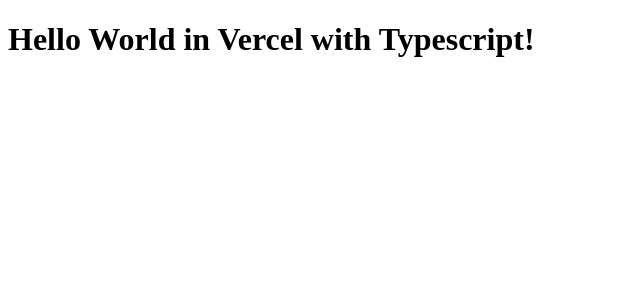
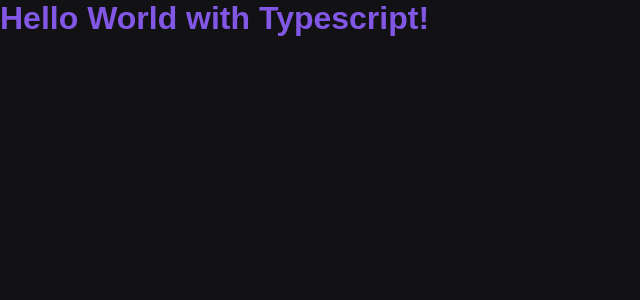
Before and after one commit to jp-freitas/Portifolio, a Next.js app: page / in a window 1280 px wide. Shown: the top 300 px of the page, without its empty margins (0-640 px from the left). Built offline with nearby package versions, Linux system fonts and the light colour scheme.

Commit message:
Using styled-components to create styles

```diff
--- /dev/null
+++ b/babel.config.js
@@ -0,0 +1,4 @@
+module.exports = {
+  presets: ["next/babel"],
+  plugins: [["styled-components", { "ssr": true }]]
+}
--- a/package.json
+++ b/package.json
@@ -20,11 +20,14 @@
   "dependencies": {
     "next": "^10.0.1",
     "react": "^17.0.1",
-    "react-dom": "^17.0.1"
+    "react-dom": "^17.0.1",
+    "styled-components": "^5.2.1"
   },
   "devDependencies": {
     "@types/node": "^14.14.7",
     "@types/react": "^16.9.56",
+    "@types/styled-components": "^5.1.4",
+    "babel-plugin-styled-components": "^1.11.1",
     "typescript": "^4.0.5"
   }
 }
--- a/pages/Home/index.tsx
+++ /dev/null
@@ -1,5 +0,0 @@
-function Home() {
-    return <h1>Hello World in Vercel!</h1>
-}
-
-export default Home;
--- a/pages/_app.tsx
+++ /dev/null
@@ -1,3 +0,0 @@
-export default function MyApp({ Component, pageProps }) {
-    return <Component {...pageProps} />
-}
--- a/pages/index.tsx
+++ /dev/null
@@ -1,7 +0,0 @@
-export default function Dashboard() {
-    return (
-        <div>
-            <h1>Hello World in Vercel with Typescript!</h1>
-        </div>
-    );
-}
--- /dev/null
+++ b/src/pages/_app.tsx
@@ -0,0 +1,10 @@
+import GlobalStyle from '../styles/GlobalStyle'
+
+export default function MyApp({ Component, pageProps }) {
+  return (
+    <>
+      <GlobalStyle />
+      <Component {...pageProps} />
+    </>
+  );
+}
--- /dev/null
+++ b/src/pages/_document.tsx
@@ -0,0 +1,30 @@
+import Document, { DocumentContext } from 'next/document'
+import { ServerStyleSheet } from 'styled-components'
+
+export default class MyDocument extends Document {
+  static async getInitialProps(ctx: DocumentContext) {
+    const sheet = new ServerStyleSheet()
+    const originalRenderPage = ctx.renderPage
+
+    try {
+      ctx.renderPage = () =>
+        originalRenderPage({
+          enhanceApp: (App) => (props) =>
+            sheet.collectStyles(<App {...props} />),
+        })
+
+      const initialProps = await Document.getInitialProps(ctx)
+      return {
+        ...initialProps,
+        styles: (
+          <>
+            {initialProps.styles}
+            {sheet.getStyleElement()}
+          </>
+        ),
+      }
+    } finally {
+      sheet.seal()
+    }
+  }
+}
--- /dev/null
+++ b/src/pages/index.tsx
@@ -0,0 +1,9 @@
+import { Title } from '../styles/pages/Home';
+
+export default function Dashboard() {
+  return (
+    <div>
+      <Title>Hello World with Typescript!</Title>
+    </div>
+  );
+}
--- /dev/null
+++ b/src/styles/GlobalStyle.ts
@@ -0,0 +1,15 @@
+import { create } from 'domain';
+import { createGlobalStyle } from 'styled-components';
+
+export default createGlobalStyle`
+  * {
+    margin: 0;
+    padding: 0;
+  }
+
+  body {
+    background: #121214;
+    color: #fff;
+    font-family: Arial, Helvetica, sans-serif;
+  }
+`;
--- /dev/null
+++ b/src/styles/pages/Home.ts
@@ -0,0 +1,5 @@
+import styled from 'styled-components';
+
+export const Title = styled.h1`
+  color: #8257e5;
+`;
```
Also changed, not shown: 2 other files (tests, documents, lock files or other folders).
